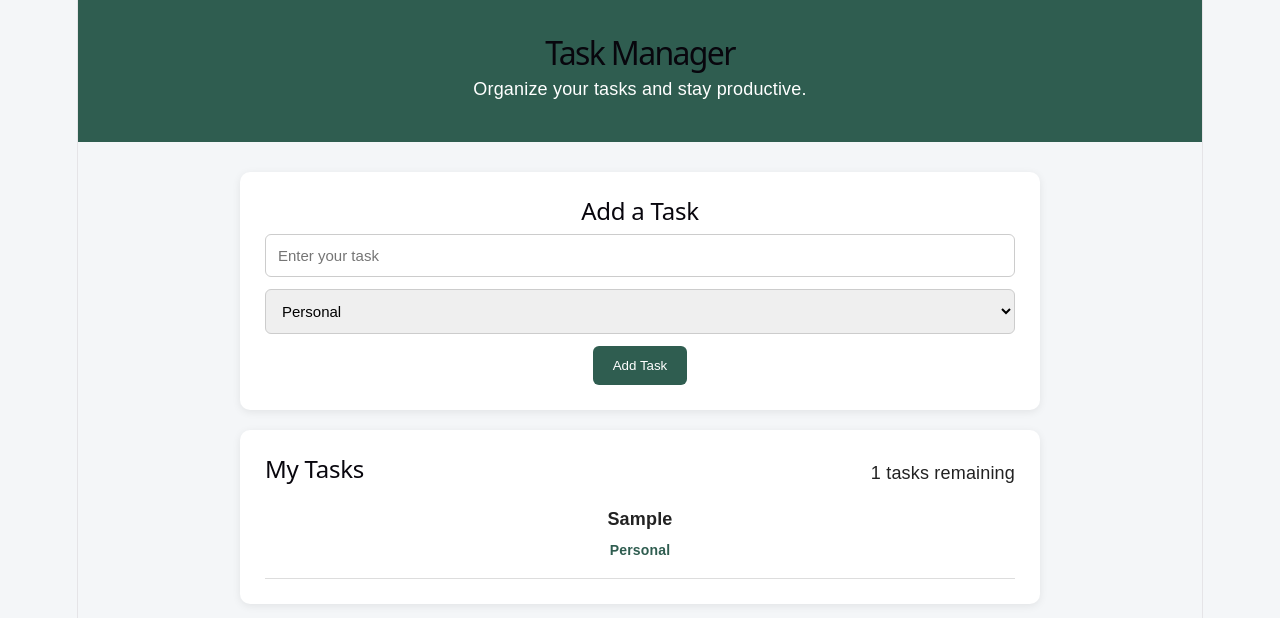
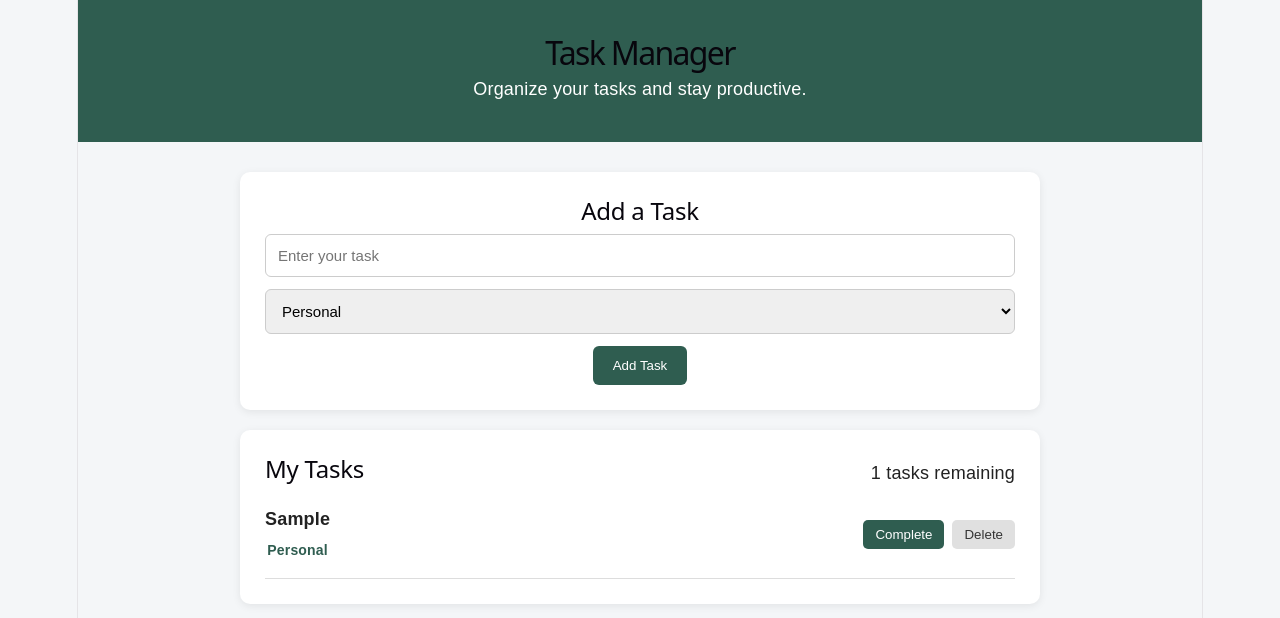
Before and after one commit to aayushkhatrif25-coder/react-task-manager, a React (Vite) app: page / in a window 1280 px wide. Both pictures are taken after typing "Sample" into the empty fields and a click on the button "Add Task". Shown: the top 618 px of the page. Built offline with nearby package versions, Linux system fonts and the light colour scheme.

Commit message:
Add task completion and deletion

```diff
--- a/src/App.css
+++ b/src/App.css
@@ -113,3 +113,53 @@ body {
   font-weight: bold;
   color: #2f5d50 !important;
 }
+.task-item {
+  display: flex;
+  justify-content: space-between;
+  align-items: center;
+  padding: 15px 0;
+  border-bottom: 1px solid #ddd;
+}
+
+.task-info strong {
+  display: block;
+  margin-bottom: 5px;
+}
+
+.task-category {
+  display: block;
+  font-size: 14px;
+  font-weight: bold;
+  color: #2f5d50;
+}
+
+.task-actions {
+  display: flex;
+  gap: 8px;
+}
+
+.task-actions button {
+  padding: 7px 12px;
+  border: none;
+  border-radius: 5px;
+  cursor: pointer;
+}
+
+.task-actions button:first-child {
+  background: #2f5d50;
+  color: white;
+}
+
+.task-actions button:last-child {
+  background: #e0e0e0;
+  color: #333;
+}
+
+.task-item.completed .task-info strong {
+  text-decoration: line-through;
+  color: #888;
+}
+
+.task-item.completed .task-category {
+  color: #888;
+}
--- a/src/App.jsx
+++ b/src/App.jsx
@@ -11,10 +11,25 @@ function App() {
     const newTask = {
       id: Date.now(),
       title: title,
-      category: category
+      category: category,
+      completed: false
     };
 
     setTasks([...tasks, newTask]);
+  }
+
+  function toggleTask(taskId) {
+    setTasks(
+      tasks.map((task) =>
+        task.id === taskId
+          ? { ...task, completed: !task.completed }
+          : task
+      )
+    );
+  }
+
+  function deleteTask(taskId) {
+    setTasks(tasks.filter((task) => task.id !== taskId));
   }
 
   return (
@@ -26,7 +41,12 @@ function App() {
 
       <main className="main-content">
         <TaskForm onAddTask={addTask} />
-        <TaskList tasks={tasks} />
+
+        <TaskList
+          tasks={tasks}
+          onToggleTask={toggleTask}
+          onDeleteTask={deleteTask}
+        />
       </main>
     </div>
   );
--- a/src/components/TaskItem.jsx
+++ b/src/components/TaskItem.jsx
@@ -1,8 +1,20 @@
-function TaskItem({ task }) {
+function TaskItem({ task, onToggleTask, onDeleteTask }) {
   return (
-    <div className="task-item">
-      <strong>{task.title}</strong>
-      <span className="task-category">{task.category}</span>
+    <div className={`task-item ${task.completed ? "completed" : ""}`}>
+      <div className="task-info">
+        <strong>{task.title}</strong>
+        <span className="task-category">{task.category}</span>
+      </div>
+
+      <div className="task-actions">
+        <button onClick={() => onToggleTask(task.id)}>
+          {task.completed ? "Undo" : "Complete"}
+        </button>
+
+        <button onClick={() => onDeleteTask(task.id)}>
+          Delete
+        </button>
+      </div>
     </div>
   );
 }
--- a/src/components/TaskList.jsx
+++ b/src/components/TaskList.jsx
@@ -1,6 +1,6 @@
 import TaskItem from "./TaskItem";
 
-function TaskList({ tasks }) {
+function TaskList({ tasks, onToggleTask, onDeleteTask }) {
   return (
     <section className="task-section">
       <div className="task-header">
@@ -14,7 +14,12 @@ function TaskList({ tasks }) {
         </p>
       ) : (
         tasks.map((task) => (
-          <TaskItem key={task.id} task={task} />
+          <TaskItem
+            key={task.id}
+            task={task}
+            onToggleTask={onToggleTask}
+            onDeleteTask={onDeleteTask}
+          />
         ))
       )}
     </section>
```
